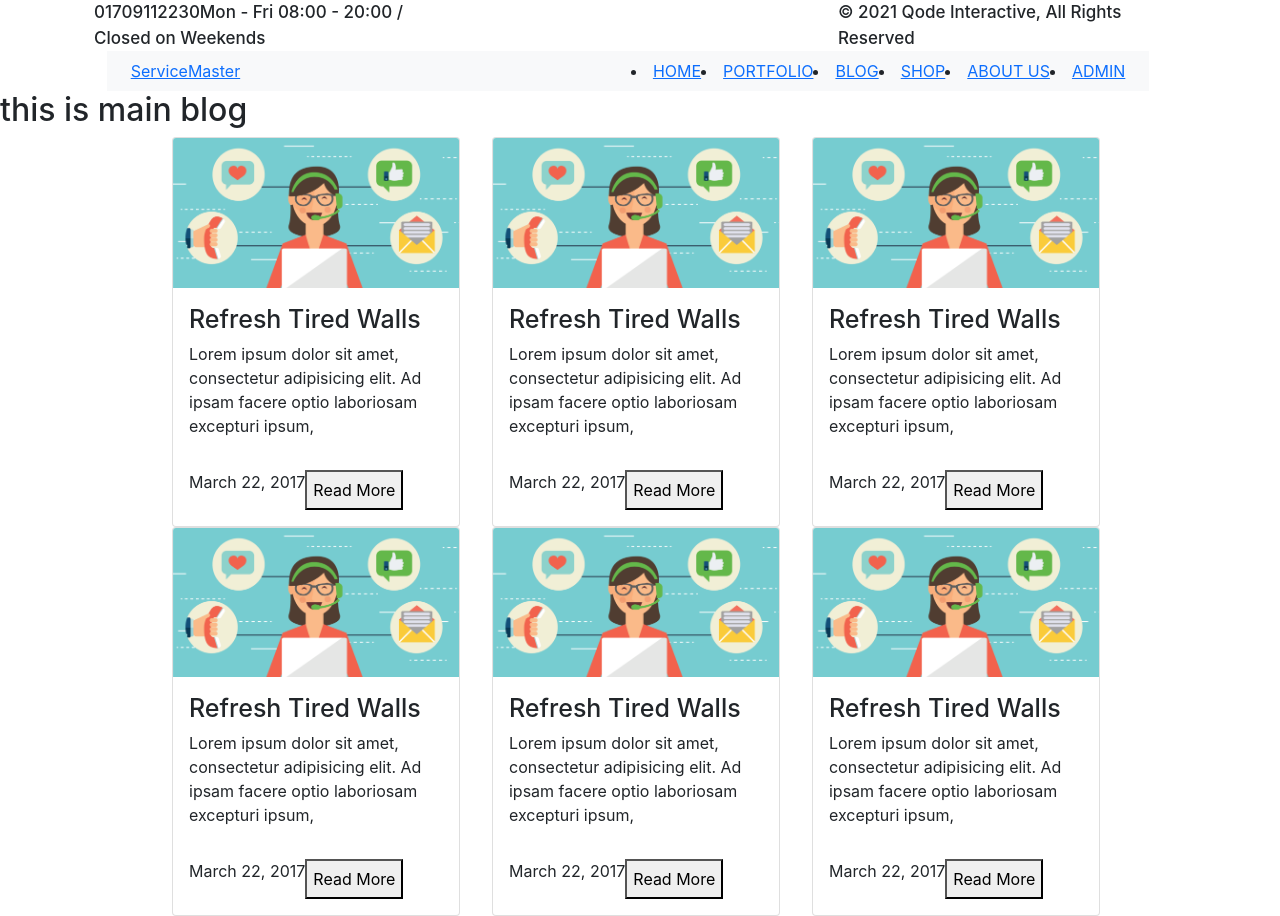
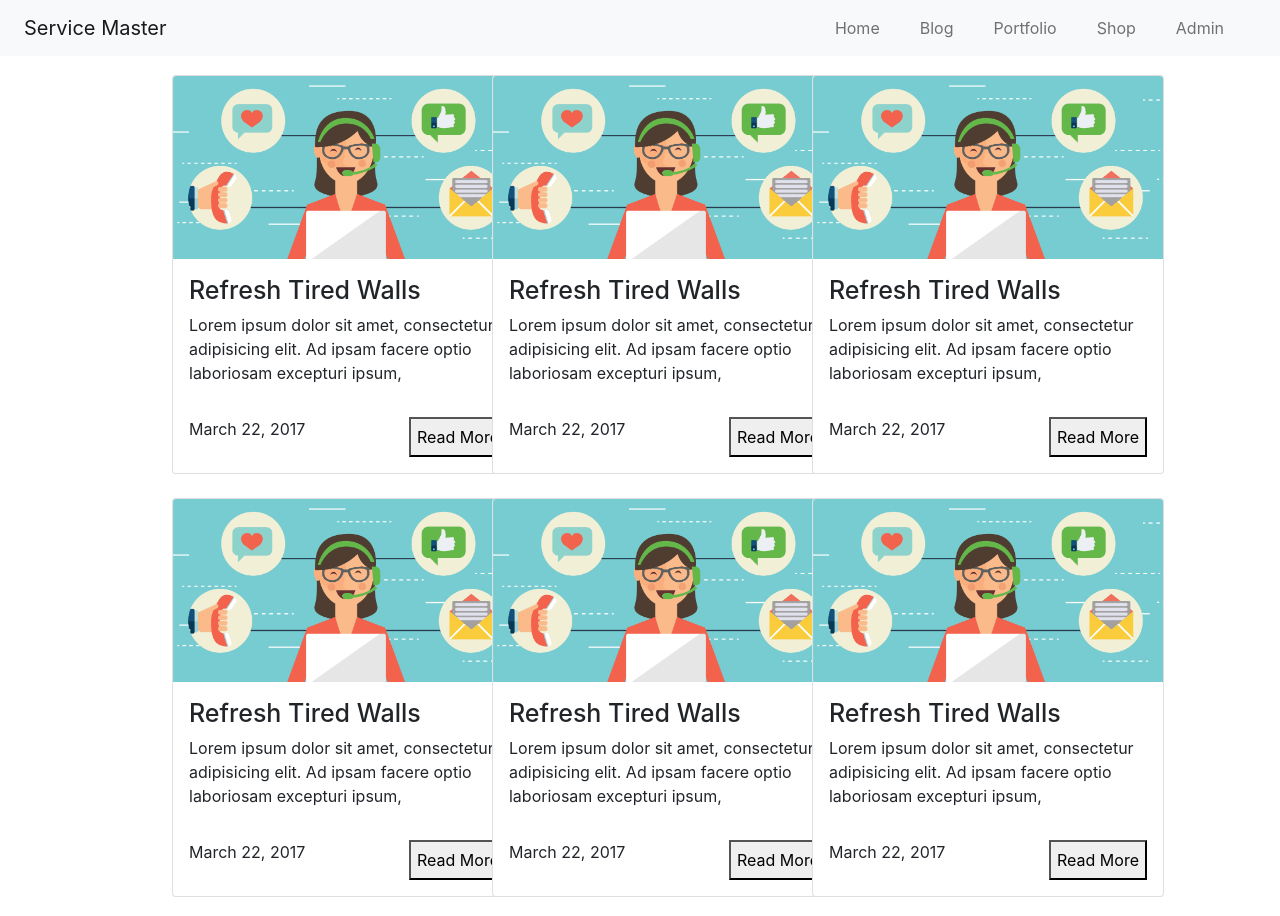
Before and after one commit to Swapno5896/Service-Master-client, a React (Create React App) app: page /blog in a window 1280 px wide. Built offline with nearby package versions, Linux system fonts and the light colour scheme.

Commit message:
blog section is almost done

```diff
--- a/src/components/Blogs/BlogCarrd/BlogCarrd.tsx
+++ b/src/components/Blogs/BlogCarrd/BlogCarrd.tsx
@@ -19,8 +19,8 @@ const BlogCarrd: React.FC<blogCardProps> = (props) => {
     }
 
     return (
-        <div className="col-md-4">
-            <div onClick={handleClick} className="card" style={{ width: '18rem' }}>
+        <div className="col-md-4 mt-4">
+            <div onClick={handleClick} className="card" style={{ width: '22rem' }}>
                 <img src={img1} className="card-img-top" alt="..." />
                 <div className="card-body">
                     <h5 className="card-title">{title}</h5>
@@ -28,7 +28,7 @@ const BlogCarrd: React.FC<blogCardProps> = (props) => {
                 </div>
 
                 <div className="card-body d-flex">
-                    <p>{date}</p>
+                    <p className='me-auto'>{date}</p>
                     <button >Read More</button>
                 </div>
             </div>
--- a/src/components/Blogs/DetailBlog/DetailBlog.tsx
+++ b/src/components/Blogs/DetailBlog/DetailBlog.tsx
@@ -29,7 +29,7 @@ const DetailBlog = () => {
                     </div>
                     <BlogComments></BlogComments>
                 </div>
-                <div className="col-md-4">
+                <div className="col-md-4" style={{ height: '680px', overflow: 'scroll' }}>
                     {
                         fakeSideBlog.map(dt => <SideBlogs dt={dt} />)
                     }
--- a/src/components/Blogs/MainBlog/MainBlog.tsx
+++ b/src/components/Blogs/MainBlog/MainBlog.tsx
@@ -41,8 +41,8 @@ const MainBlog = () => {
     ]
 
     return (
-        <div>
-            <h2>this is main blog</h2>
+        <>
+
             <div className='d-flex justify-content-center'>
                 <div className="row w-75">
                     {
@@ -51,7 +51,7 @@ const MainBlog = () => {
                 </div>
             </div>
 
-        </div>
+        </>
     );
 };
 
--- a/src/components/Blogs/SideBlogs/SideBlogs.tsx
+++ b/src/components/Blogs/SideBlogs/SideBlogs.tsx
@@ -18,7 +18,7 @@ const SideBlogs: React.FC<sideblogProps> = (props) => {
                         <img className="img-fluid" src={authorImg} alt="..." />
                     </div>
                     <div className="col-md-6">
-                        <p>By {authorName}</p>
+                        <p>By : {authorName}</p>
                         <p>{date}</p>
                     </div>
                 </div>
--- a/src/components/Home/NavBar/NavBar.js
+++ b/src/components/Home/NavBar/NavBar.js
@@ -23,50 +23,71 @@ const NavBar = () => {
               <span className="upper-nav-text">
                 © 2021 Qode Interactive, All Rights Reserved
               </span>
+              {/* <span></span>
               <span></span>
               <span></span>
-              <span></span>
-              <span></span>
+              <span></span> */}
             </div>
           </div>
         </div>
       </div>
       <div className="row justify-content-center">
         <div className="col-md-10 ">
-          <nav class="navbar navbar-expand-lg navbar-light bg-light">
+          <nav class="navbar navbar-expand-lg navbar-light bg-light fixed-top">
             <div class="container-fluid">
-              <Link to="/"> ServiceMaster</Link>
               <button
                 class="navbar-toggler"
                 type="button"
                 data-bs-toggle="collapse"
-                data-bs-target="#navbarText"
-                aria-controls="navbarText"
+                data-bs-target="#navbarTogglerDemo01"
+                aria-controls="navbarTogglerDemo01"
                 aria-expanded="false"
                 aria-label="Toggle navigation"
               >
                 <span class="navbar-toggler-icon"></span>
               </button>
-              <div class="collapse navbar-collapse" id="navbarText">
-                <ul class="navbar-nav me-auto mb-2 mb-lg-0"></ul>
-                <li class="nav-item">
-                  <Link to="/">HOME</Link>
-                </li>
-                <li class="nav-item">
-                  <Link to="/portfolio">PORTFOLIO</Link>
-                </li>
-                <li class="nav-item">
-                  <Link to="/blog">BLOG</Link>
-                </li>
-                <li class="nav-item">
-                  <Link to="/shop">SHOP</Link>
-                </li>
-                <li class="nav-item">
-                  <Link to="/about">ABOUT US</Link>
-                </li>
-                <li class="nav-item">
-                  <Link to="/admin">ADMIN</Link>
-                </li>
+              <div class="collapse navbar-collapse" id="navbarTogglerDemo01">
+                <a class="navbar-brand" href="#">
+                  Service Master
+                </a>
+                <ul class="navbar-nav ms-auto mb-2 mb-lg-0">
+                  <li class="nav-item pe-4">
+                    <Link className="nav-link" to="/">
+                      Home
+                    </Link>
+                  </li>
+                  <li class="nav-item pe-4">
+                    <Link className="nav-link" to="/blog">
+                      Blog
+                    </Link>
+                  </li>
+                  <li class="nav-item pe-4">
+                    <Link className="nav-link" to="/portfolio">
+                      Portfolio
+                    </Link>
+                  </li>{" "}
+                  <li class="nav-item pe-4">
+                    <Link className="nav-link" to="/shop">
+                      Shop
+                    </Link>
+                  </li>
+                  <li class="nav-item pe-4">
+                    <Link className="nav-link" to="/admin">
+                      Admin
+                    </Link>
+                  </li>
+                </ul>
+                {/* <form class="d-flex">
+              <input
+                class="form-control me-2"
+                type="search"
+                placeholder="Search"
+                aria-label="Search"
+              />
+              <button class="btn btn-outline-success" type="submit">
+                Search
+              </button>
+            </form> */}
               </div>
             </div>
           </nav>
```
